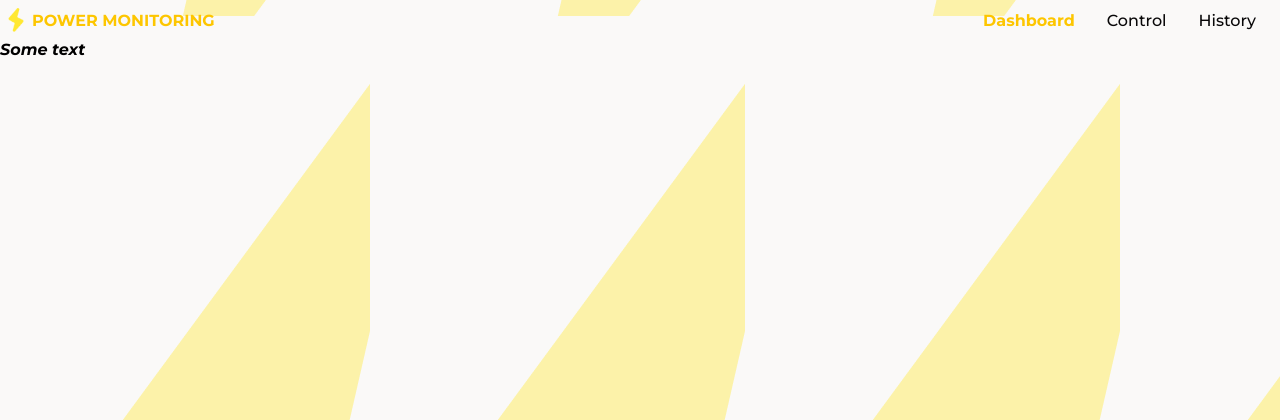
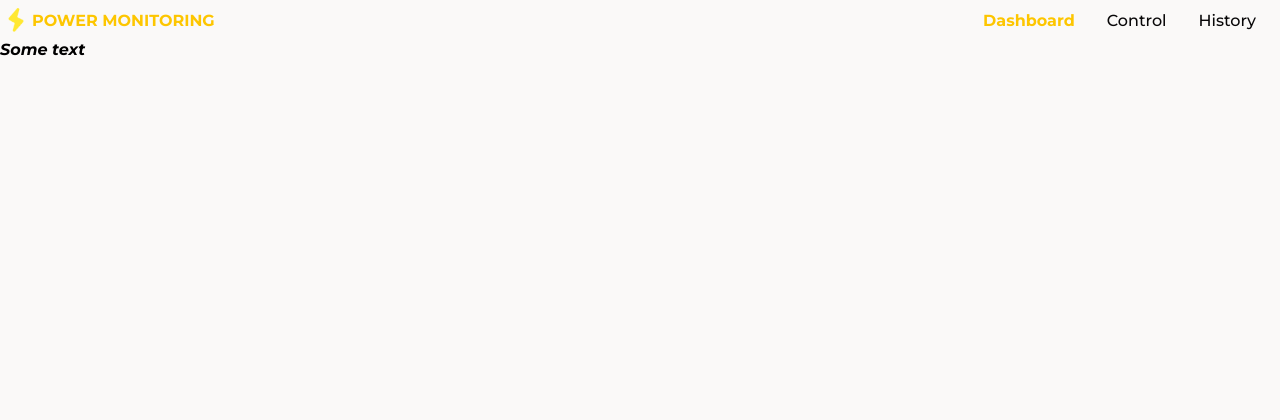
Before and after one commit to achillsetara16/Monitoring-Daya-Listrik-, a PHP site: page /dashboard.php in a window 1280 px wide. Shown: the top 420 px of the page. Run offline with PHP 8.4, Linux system fonts and the light colour scheme.

Commit message:
dashboard di edit

```diff
--- a/style.css
+++ b/style.css
@@ -5,9 +5,6 @@ body {
   width: 100%;
   height: 100%;
   font-family: "Montserrat", sans-serif;
-  background-image: url("image/background.png");
-  background-position: 70rem 1rem;
-
 }
 .dashboard{
   background-image: url('image/background.png');
```
